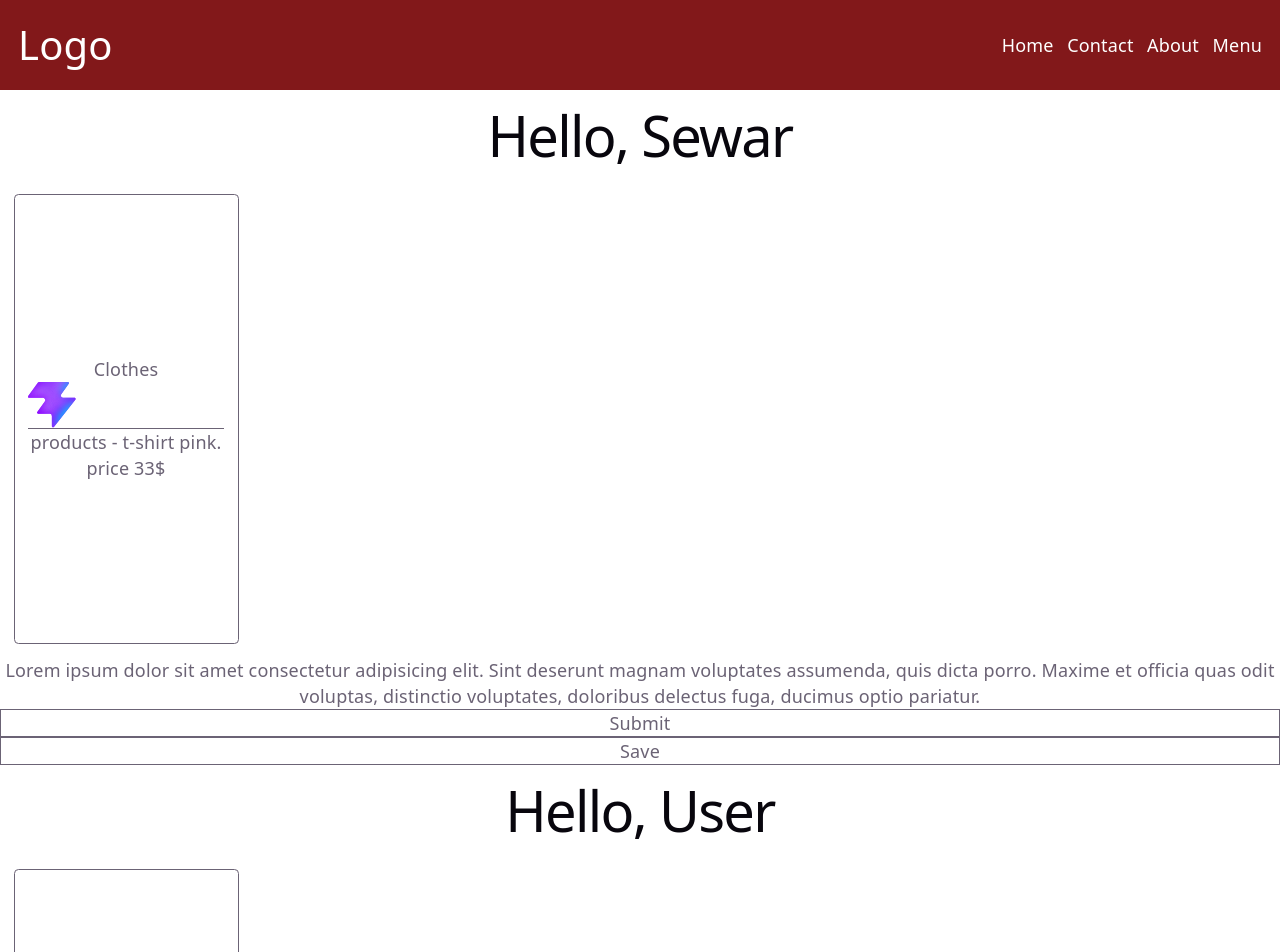
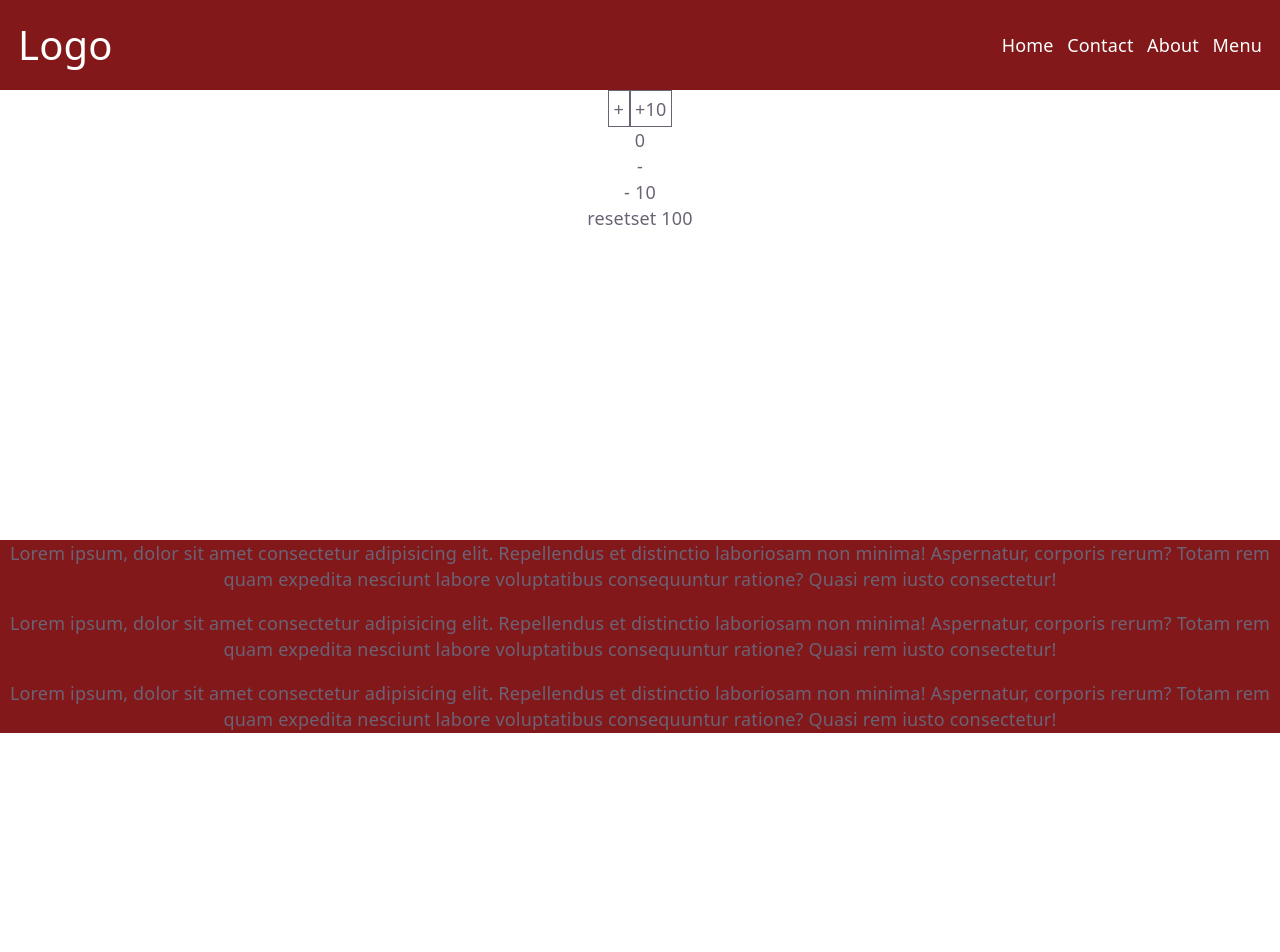
Before and after one commit to Sewar77/React6, a React (Vite) app in the folder react/: page / in a window 1280 px wide. Shown: the top 952 px of the page. After the commit the page ends 800 px from the top, so only its background shows below. Built offline with nearby package versions, Linux system fonts and the light colour scheme.

Commit message:
feat: implement Counter and Form components; update App to include Counter

```diff
--- a/react/src/App.jsx
+++ b/react/src/App.jsx
@@ -1,61 +1,14 @@
-import Button from "./components/Button";
+import Counter from "./components/Counter";
 import Footer from "./components/Footer";
-import Greeting from "./components/Greeting";
 import Header from "./components/Header";
-import HeroSection from "./components/HeroSection";
-import Product from "./components/Product";
-
 function App() {
-  // js
-  // parent component
   return (
     <>
-      {/* components */}
       <Header />
-      <Greeting name={"Sewar"} />
-      <Button />
-      <Button text="Save" />
-      {/* ? => means it might be null */}
-      <Greeting />
-      <div className="min-h-[100vh]">
-        <Product
-          cardBody={"products - t-shirt pink. "}
-          cardFooter={"price 33$"}
-          cardImage={"../public/favicon.svg"}
-          cardTitle={"Clothes"}
-        />
-        <Product
-          cardBody={"products - t-shirt pink. "}
-          cardFooter={"price 33$"}
-          cardImage={"../public/favicon.svg"}
-          cardTitle={"Clothes"}
-        />
-        <Product
-          cardBody={"products - t-shirt pink. "}
-          cardFooter={"price 33$"}
-          cardImage={"../public/favicon.svg"}
-          cardTitle={"Clothes"}
-        />
-        <Product
-          cardBody={"products - t-shirt pink. "}
-          cardFooter={"price 33$"}
-          cardImage={"../public/favicon.svg"}
-          cardTitle={"Clothes"}
-        />
-      </div>
+      <Counter />
       <Footer />
-      {/* html */}
     </>
   );
 }
 
 export default App;
-
-// task:
-// card contains:
-// name
-// description
-// price
-// image
-
-// call it from app and pass props,
--- /dev/null
+++ b/react/src/components/Counter.jsx
@@ -0,0 +1,33 @@
+import { useState } from "react";
+
+export default function Counter() {
+  const [counter, setCounter] = useState(0);
+  const handleMinus = () => {
+    if (counter < 1) {
+      setCounter(0);
+    }
+    setCounter((c) => c - 1);
+  };
+  return (
+    <>
+      <div className="min-h-100 ">
+        <button className="border p-1" onClick={() => setCounter((c) => c + 1)}>
+          +
+        </button>
+        <button
+          className="border p-1"
+          onClick={() => setCounter((c) => c + 10)}
+        >
+          +10
+        </button>
+        <p>{counter}</p>
+        <button onClick={handleMinus}>-</button>
+        <br />
+        <button onClick={() => setCounter((c) => c - 10)}>- 10</button>
+        <br />
+        <button onClick={() => setCounter(0)}>reset</button>
+        <button onClick={() => setCounter(100)}>set 100</button>
+      </div>
+    </>
+  );
+}
--- /dev/null
+++ b/react/src/components/Form.jsx
@@ -0,0 +1,76 @@
+import { useState } from "react";
+
+export default function Form() {
+  const [data, setData] = useState({
+    name: "",
+    age: 0,
+    univesity: "",
+    married: false,
+    hasCar: false,
+  });
+  console.log(data);
+  return (
+    <>
+      <div className="min-h-100">
+        <form action="">
+          <input
+            type="text"
+            placeholder="name"
+            name="name"
+            id=""
+            onChange={(e) => setData({ ...data, name: e.target.value })}
+          />
+          <input
+            type="number"
+            placeholder="age"
+            name="age"
+            id=""
+            onChange={(e) => setData({ ...data, age: e.target.value })}
+          />
+          <select
+            name="uni"
+            id=""
+            onChange={(e) => setData({ ...data, univesity: e.target.value })}
+          >
+            <option value="yarmouk">UARMOUK</option>
+            <option value="just">JUST</option>
+            <option value="alalbayt">ALALBAYT</option>
+          </select>
+          <div>
+            <label htmlFor="married"></label>
+            <input
+              type="radio"
+              name="married"
+              value={"yes"}
+              onChange={(e) => setData({ ...data, married: e.target.value })}
+            />
+            <input
+              type="radio"
+              value={"no"}
+              name="married"
+              onChange={(e) => setData({ ...data, married: e.target.value })}
+            />
+          </div>
+          <div>
+            <label htmlFor="car"></label>
+            <input
+              type="radio"
+              name="car"
+              value={"yes"}
+              onChange={(e) => setData({ ...data, hasCar: e.target.value })}
+            />
+            <input
+              type="radio"
+              value={"no"}
+              name="car"
+              onChange={(e) => setData({ ...data, hasCar: e.target.value })}
+            />
+          </div>
+
+          <button>Submit</button>
+        </form>
+        {/* react hooks */}
+      </div>
+    </>
+  );
+}
--- a/react/src/components/Greeting.jsx
+++ b/react/src/components/Greeting.jsx
@@ -2,7 +2,6 @@ import Product from "./Product";
 
 export default function Greeting({ name = "User" }) {
   // greeting component recieves name as props
-
   return (
     <>
       {/* child  */}
--- a/react/src/components/Header.jsx
+++ b/react/src/components/Header.jsx
@@ -1,5 +1,5 @@
+export default function Header() {
 
-export default function Header() {
   return (
     <>
       <div className="bg-red-900 h-20 snap-x content-center p-4">
```
